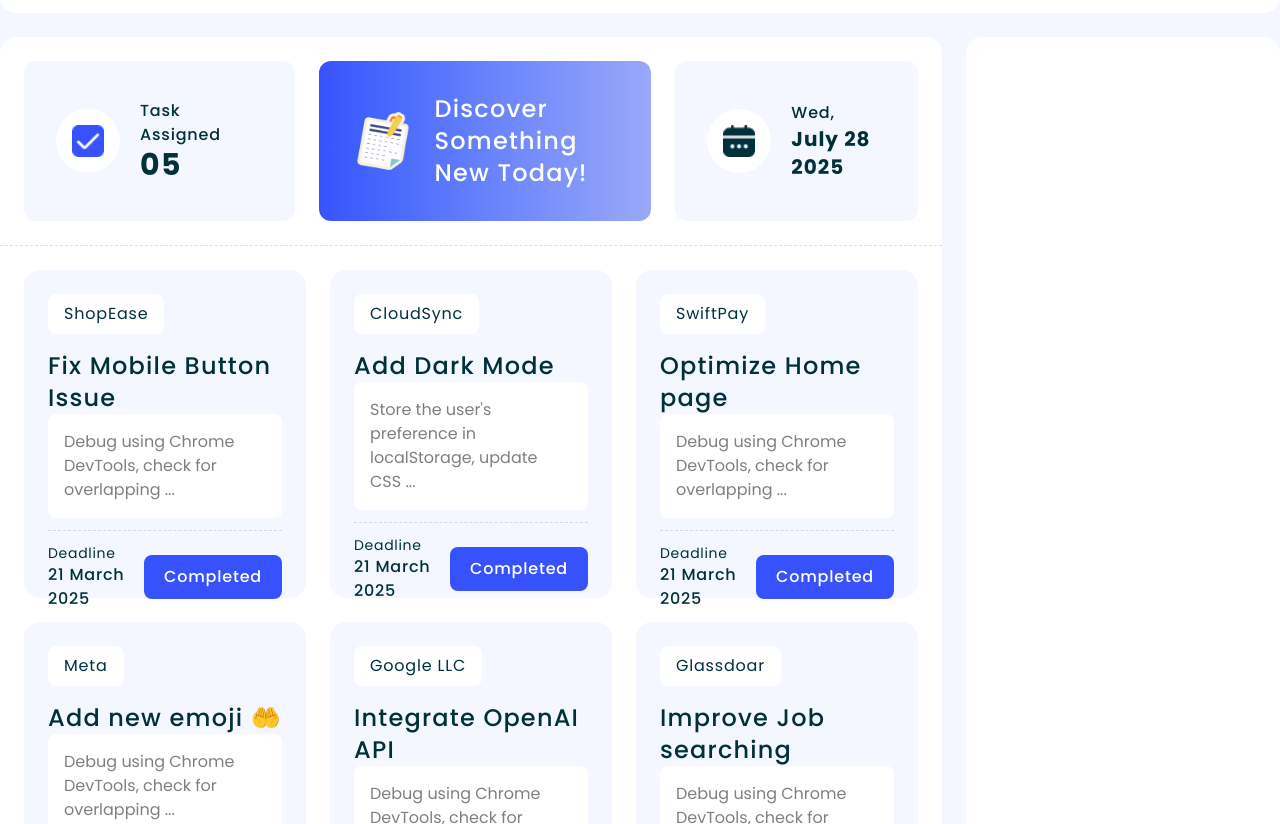
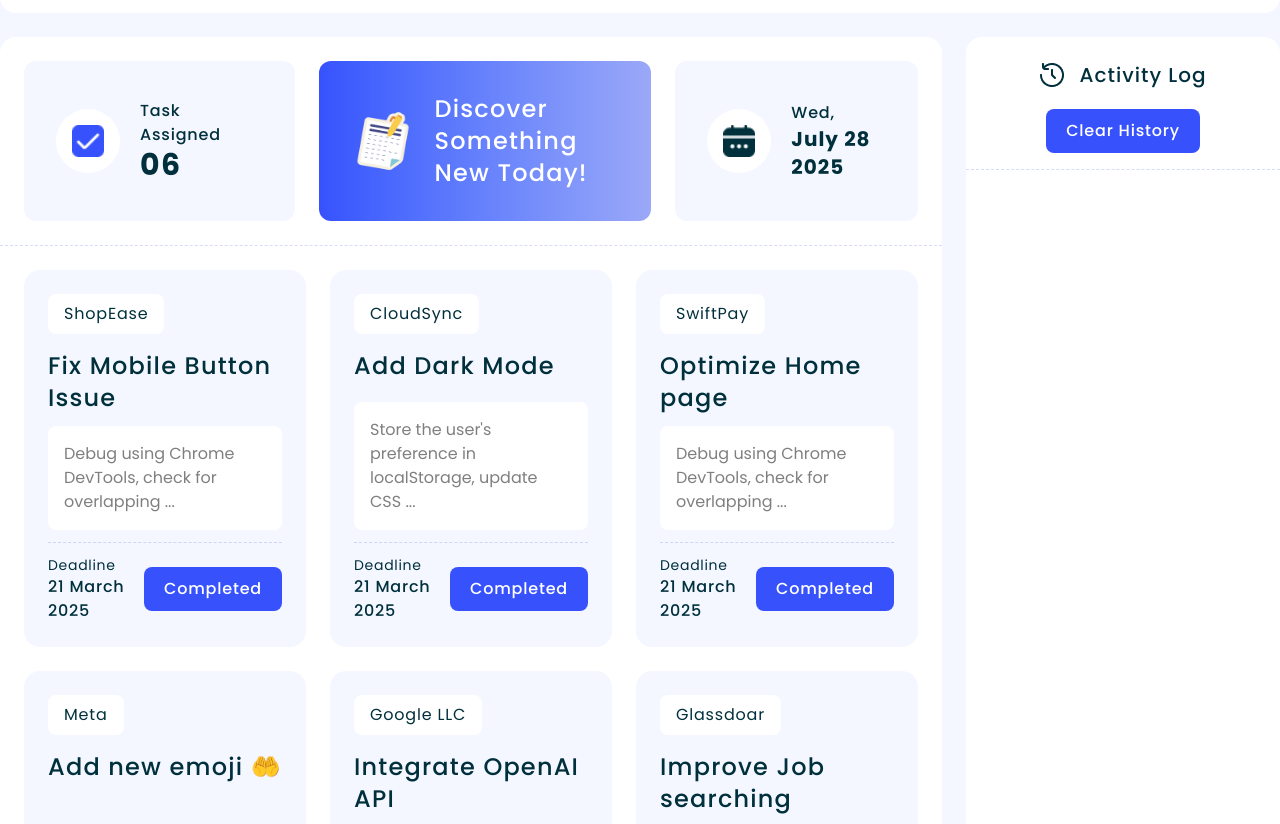
Before and after one commit to MonayemKabirKhan/dev-board, a website: page index.html in a window 1280 px wide. Shown: the part 107-931 px from the top of the page. Drawn offline with Linux system fonts and the light colour scheme.

Commit message:
Modify index.html    - Add Activity Log section to the main section

```diff
--- a/index.html
+++ b/index.html
@@ -61,7 +61,7 @@
       </nav>
     </header>
     <main class="container mx-auto">
-      <div class="grid grid-cols-[3fr_1fr] gap-6">
+      <div class="grid grid-cols-[3fr_1fr] gap-6 mb-15">
         <section class="assigned-tasks bg-secondary rounded-2xl">
           <header
             class="assigned-tasks__header-cards grid grid-cols-[auto_auto_auto] gap-6 p-6 border-b-[1px] border-dashed border-[#3752FD33]"
@@ -87,7 +87,7 @@
                 <p
                   class="assignment-tasks__header-card-description text-[#00303C] text-3xl font-bold tracking-wider"
                 >
-                  05
+                  06
                 </p>
               </div>
             </div>
@@ -137,9 +137,7 @@
               </div>
             </div>
           </header>
-          <div
-            class="assigned-tasks__task-cards grid grid-cols-3 auto-rows-[328px] gap-6 p-6"
-          >
+          <div class="assigned-tasks__task-cards grid grid-cols-3 gap-6 p-6">
             <div
               class="assigned-tasks__task-card flex flex-col bg-primary rounded-2xl p-6"
             >
@@ -154,7 +152,7 @@
                 Fix Mobile Button Issue
               </h2>
               <p
-                class="assigned-tasks__task-card-description bg-secondary text-black/50 p-4 rounded-lg mb-3"
+                class="assigned-tasks__task-card-description bg-secondary text-black/50 p-4 rounded-lg mt-3 mb-3"
               >
                 Debug using Chrome DevTools, check for overlapping ...
               </p>
@@ -194,7 +192,7 @@
                 Add Dark Mode
               </h2>
               <p
-                class="assigned-tasks__task-card-description bg-secondary text-black/50 p-4 rounded-lg mb-3"
+                class="assigned-tasks__task-card-description bg-secondary text-black/50 p-4 rounded-lg mt-3 mb-3"
               >
                 Store the user's preference in localStorage, update CSS ...
               </p>
@@ -234,7 +232,7 @@
                 Optimize Home page
               </h2>
               <p
-                class="assigned-tasks__task-card-description bg-secondary text-black/50 p-4 rounded-lg mb-3"
+                class="assigned-tasks__task-card-description bg-secondary text-black/50 p-4 rounded-lg mt-3 mb-3"
               >
                 Debug using Chrome DevTools, check for overlapping ...
               </p>
@@ -274,7 +272,7 @@
                 Add new emoji 🤲
               </h2>
               <p
-                class="assigned-tasks__task-card-description bg-secondary text-black/50 p-4 rounded-lg mb-3"
+                class="assigned-tasks__task-card-description bg-secondary text-black/50 p-4 rounded-lg mt-3 mb-3"
               >
                 Debug using Chrome DevTools, check for overlapping ...
               </p>
@@ -314,7 +312,7 @@
                 Integrate OpenAI API
               </h2>
               <p
-                class="assigned-tasks__task-card-description bg-secondary text-black/50 p-4 rounded-lg mb-3"
+                class="assigned-tasks__task-card-description bg-secondary text-black/50 p-4 rounded-lg mt-3 mb-3"
               >
                 Debug using Chrome DevTools, check for overlapping ...
               </p>
@@ -354,7 +352,7 @@
                 Improve Job searching
               </h2>
               <p
-                class="assigned-tasks__task-card-description bg-secondary text-black/50 p-4 rounded-lg mb-3"
+                class="assigned-tasks__task-card-description bg-secondary text-black/50 p-4 rounded-lg mt-3 mb-3"
               >
                 Debug using Chrome DevTools, check for overlapping ...
               </p>
@@ -382,7 +380,35 @@
             </div>
           </div>
         </section>
-        <section class="activity-log bg-secondary rounded-2xl p-6"></section>
+        <section class="activity-log bg-secondary rounded-2xl">
+          <div
+            class="text-center px-6 pb-4 border-b-[1px] border-dashed pt-6 border-[#3752FD33]"
+          >
+            <header
+              class="activity-log__header inline-flex items-center gap-4 mb-5"
+            >
+              <div class="activity-log__header-image-container w-6">
+                <img
+                  class="activity-log__header-image w-full"
+                  src="./assets/activity.png"
+                  alt="Activity symbol"
+                />
+              </div>
+              <h2
+                class="activity-log__header-title text-[#00303C] text-xl font-medium tracking-wider"
+              >
+                Activity Log
+              </h2>
+            </header>
+            <br />
+            <button
+              class="activity-log__clear-history bg-accent px-5 py-[10px] rounded-lg text-secondary text-base font-medium tracking-wider"
+            >
+              Clear History
+            </button>
+          </div>
+          <div class="p-6"></div>
+        </section>
       </div>
     </main>
     <footer></footer>
--- a/styles/input.css
+++ b/styles/input.css
@@ -7,3 +7,7 @@
   --color-secondary: #ffffff;
   --color-accent: #3752fd;
 }
+
+.activity-log__timestamp-card {
+  @apply bg-primary text-[#00303C] text-base font-normal tracking-wider p-[10px] rounded-lg mb-7;
+}
```
Also changed, not shown: styles/output.css.
